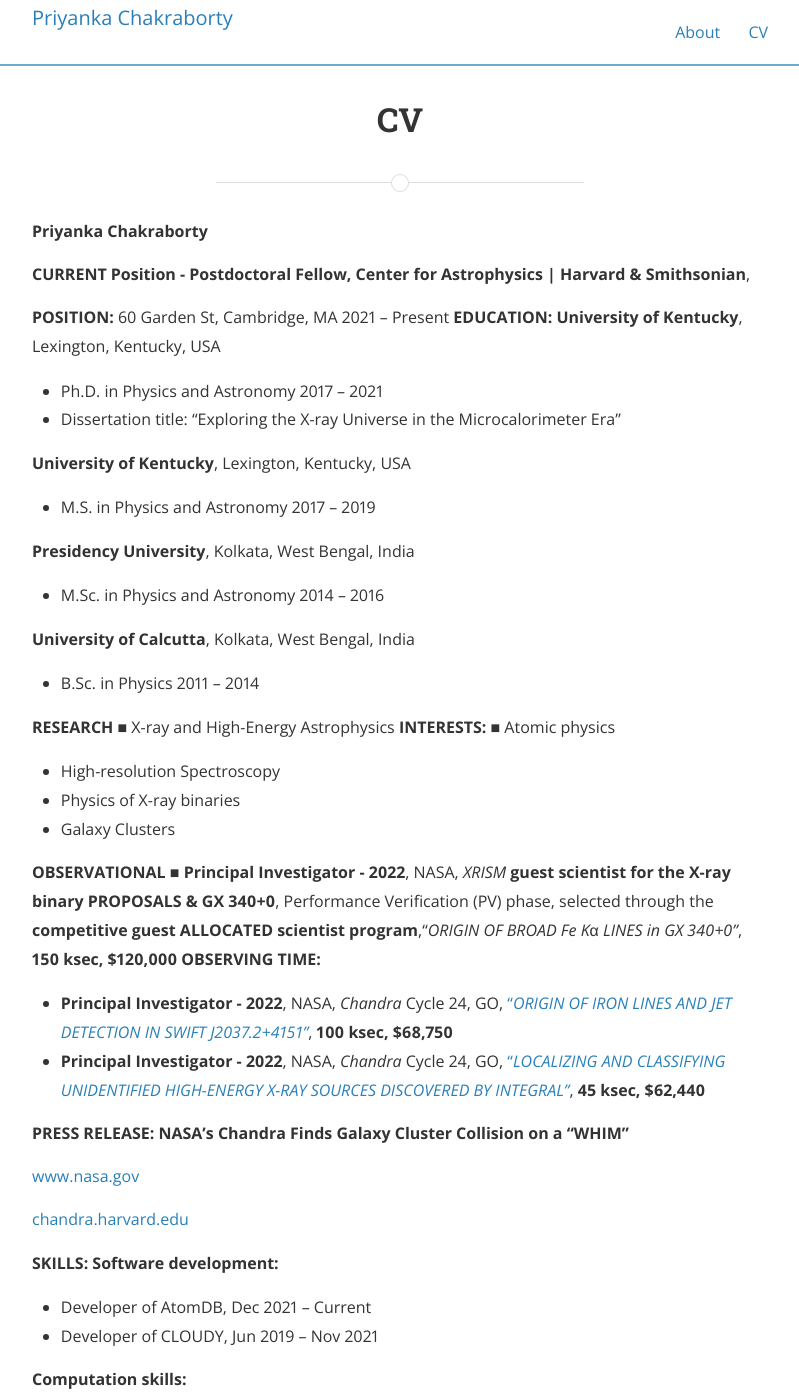
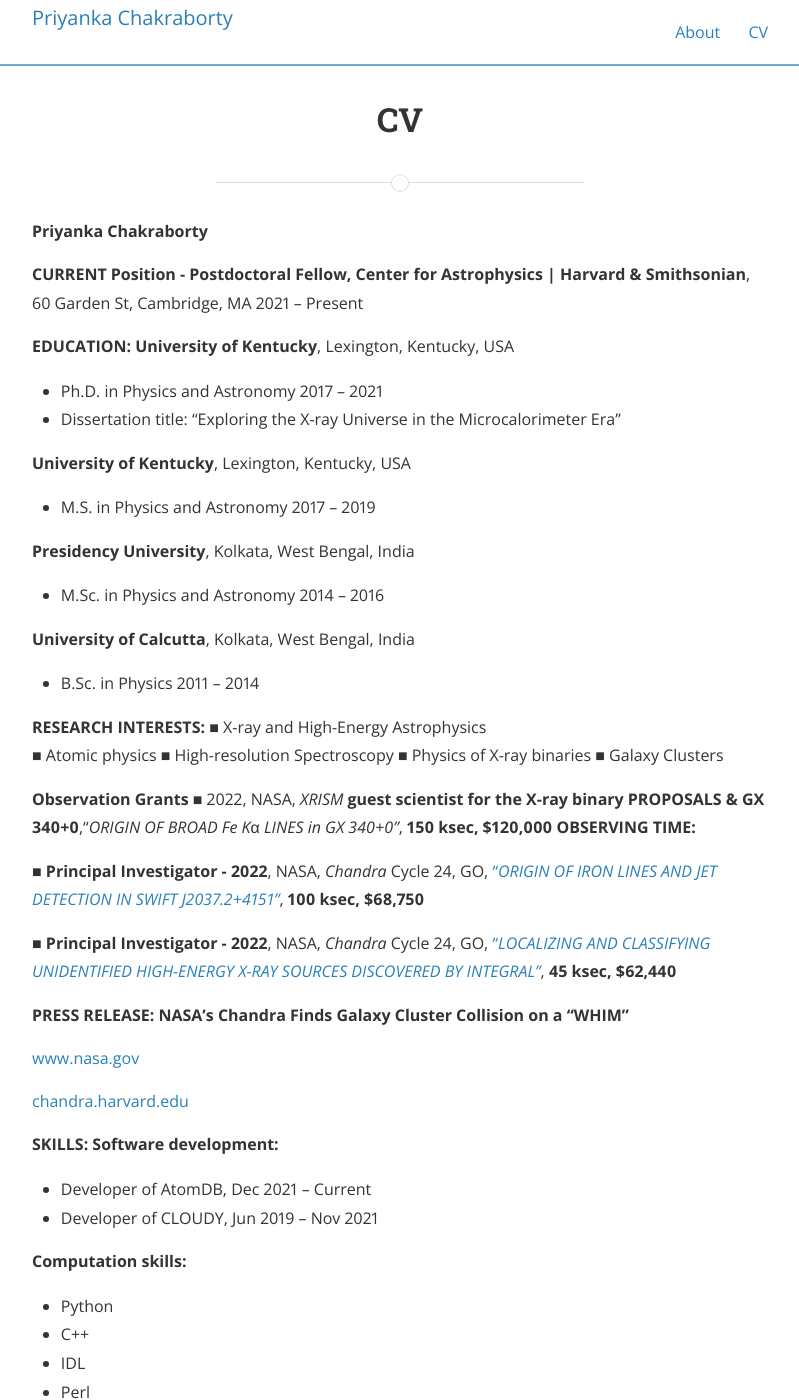
Before and after one commit to priyaastro/priyaastro.github.io, a Jekyll site: the page built from posts.md, in a window 1280 px wide and 1400 px high. Shown: the whole window, without its empty margins (240-1039 px from the left). Built offline with Jekyll 4.4.1, drawn with Linux system fonts in a browser that asks for light colours; nearby versions of some CDN libraries.

Commit message:
Update posts.md

```diff
--- a/posts.md
+++ b/posts.md
@@ -10,8 +10,9 @@
 
 **CURRENT Position -
 Postdoctoral Fellow, Center for Astrophysics | Harvard & Smithsonian**,
+60 Garden St, Cambridge, MA 2021 – Present
 
-**POSITION:** 60 Garden St, Cambridge, MA 2021 – Present **EDUCATION: University of Kentucky**, Lexington, Kentucky, USA
+**EDUCATION: University of Kentucky**, Lexington, Kentucky, USA
 
 - Ph.D. in Physics and Astronomy 2017 – 2021
 - Dissertation title: “Exploring the X-ray Universe in the Microcalorimeter Era”
@@ -28,16 +29,19 @@
 
 - B.Sc. in Physics 2011 – 2014
 
-**RESEARCH** ■ X-ray and High-Energy Astrophysics **INTERESTS:** ■ Atomic physics
+**RESEARCH** **INTERESTS:**
+■ X-ray and High-Energy Astrophysics
+■ Atomic physics
+■ High-resolution Spectroscopy
+■ Physics of X-ray binaries
+■ Galaxy Clusters
 
-- High-resolution Spectroscopy
-- Physics of X-ray binaries
-- Galaxy Clusters
+**Observation Grants**
+■ 2022, NASA, *XRISM* **guest scientist for the X-ray binary PROPOSALS & GX 340+0**,“*ORIGIN OF BROAD Fe K*α *LINES in GX 340+0”*, **150 ksec, $120,000 OBSERVING TIME:**
 
-**OBSERVATIONAL** ■ **Principal Investigator - 2022**, NASA, *XRISM* **guest scientist for the X-ray binary PROPOSALS & GX 340+0**, Performance Verification (PV) phase, selected through the **competitive guest ALLOCATED scientist program**,“*ORIGIN OF BROAD Fe K*α *LINES in GX 340+0”*, **150 ksec, $120,000 OBSERVING TIME:**
+■ **Principal Investigator - 2022**, NASA, *Chandra* Cycle 24, GO, [“*ORIGIN OF IRON LINES AND JET DETECTION IN SWIFT J2037.2+4151”*](https://ui.adsabs.harvard.edu/abs/2022cxo..prop.6293C/abstract), **100 ksec, $68,750**
 
-- **Principal Investigator - 2022**, NASA, *Chandra* Cycle 24, GO, [“*ORIGIN OF IRON LINES AND JET DETECTION IN SWIFT J2037.2+4151”*](https://ui.adsabs.harvard.edu/abs/2022cxo..prop.6293C/abstract), **100 ksec, $68,750**
-- **Principal Investigator - 2022**, NASA, *Chandra* Cycle 24, GO, [“*LOCALIZING AND CLASSIFYING UNIDENTIFIED HIGH-ENERGY X-RAY SOURCES DISCOVERED BY INTEGRAL”*](https://ui.adsabs.harvard.edu/abs/2022cxo..prop.6344C/abstract), **45 ksec, $62,440**
+■ **Principal Investigator - 2022**, NASA, *Chandra* Cycle 24, GO, [“*LOCALIZING AND CLASSIFYING UNIDENTIFIED HIGH-ENERGY X-RAY SOURCES DISCOVERED BY INTEGRAL”*](https://ui.adsabs.harvard.edu/abs/2022cxo..prop.6344C/abstract), **45 ksec, $62,440**
 
 **PRESS RELEASE: NASA’s Chandra Finds Galaxy Cluster Collision on a “WHIM”**
 
```
